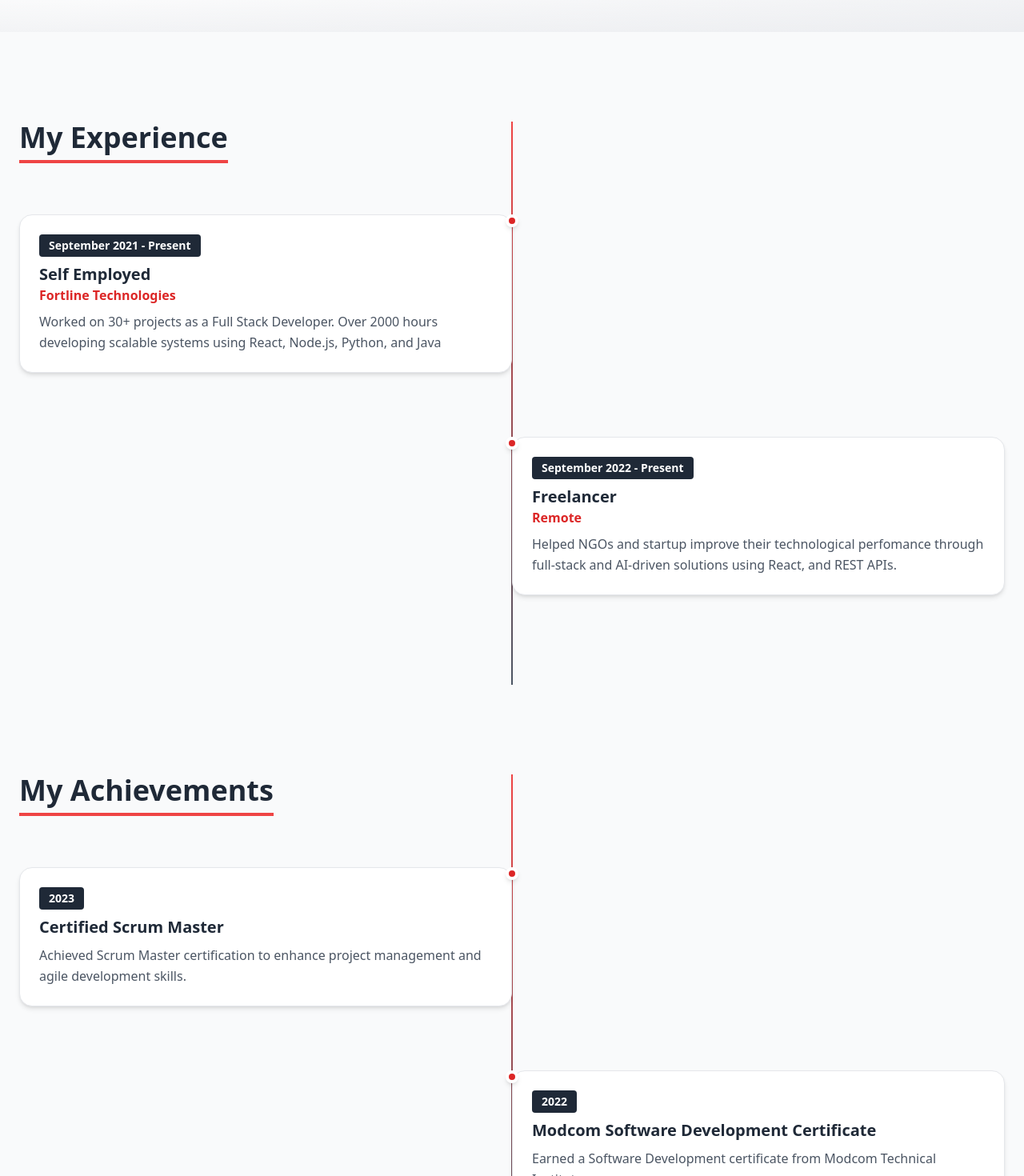
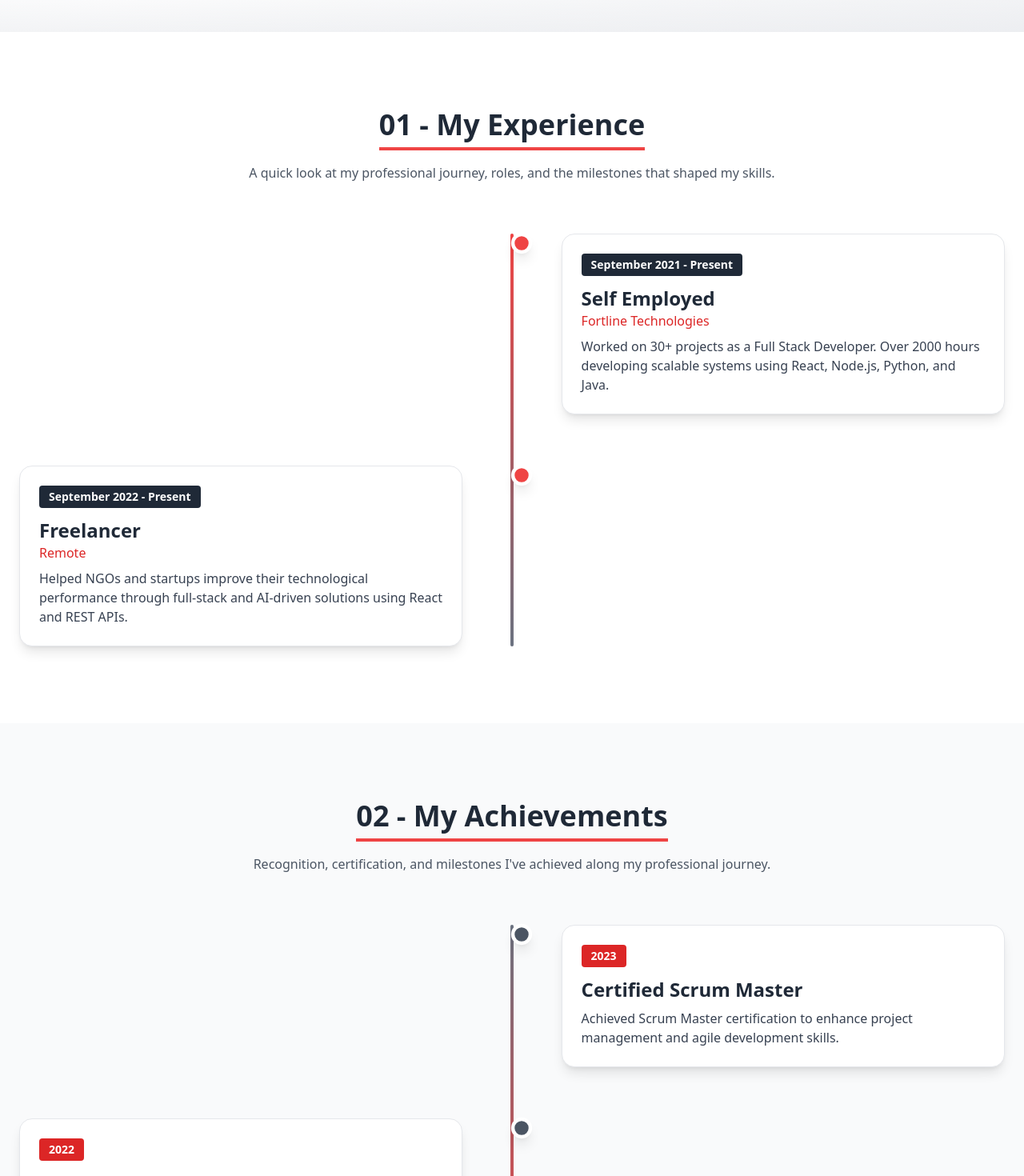
Before and after one commit to roney-muganda/Baraka-devfolio, a React (Vite) app: page / in a window 1280 px wide. Shown: the part 1330-2800 px from the top of the page at 80% size. Built offline with nearby package versions, Linux system fonts and the light colour scheme.

Commit message:
Add a scroll-fill animation on timeline  line and refined experience and achievements file

```diff
--- a/src/components/Achievements.jsx
+++ b/src/components/Achievements.jsx
@@ -1,23 +1,98 @@
-import { title } from "framer-motion/client";
-import TimelineSection from "./TimelineSection";
+import { motion, useScroll, useTransform } from "framer-motion";
+import { useRef } from "react";
 
 export default function Achievements() {
+  const ref = useRef(null);
+  const { scrollYProgress } = useScroll({
+    target: ref,
+    offset: ["0 1", "1.2 1"],
+  });
+
+  const lineHeight = useTransform(scrollYProgress, [0, 1], ["0%", "100%"]);
+
   const achievements = [
     {
       period: "2023",
       title: "Certified Scrum Master",
       subtitle: "",
       description:
-                "Achieved Scrum Master certification to enhance project management and agile development skills."
+        "Achieved Scrum Master certification to enhance project management and agile development skills.",
     },
     {
       period: "2022",
       title: "Modcom Software Development Certificate",
       subtitle: "",
       description:
-                "Earned a Software Development certificate from Modcom Technical Institute."
+        "Earned a Software Development certificate from Modcom Technical Institute.",
+    },
+  ];
+
+  return (
+    <section id="achievements" className="relative py-24 bg-gray-50">
+      <div className="container mx-auto px-6">
+        {/* Section Title */}
+        <motion.div
+          initial={{ opacity: 0, y: 40 }}
+          whileInView={{ opacity: 1, y: 0 }}
+          transition={{ duration: 0.8 }}
+          viewport={{ once: true }}
+          className="text-center mb-16"
+        >
+          <h2 className="text-4xl font-extrabold text-gray-800 border-b-4 border-red-500 inline-block pb-2">
+            02 - My Achievements
+          </h2>
+          <p className="text-gray-600 mt-4 max-w-2xl mx-auto">
+            Recognition, certification, and milestones I've achieved along my
+            professional journey.
+          </p>
+        </motion.div>
+
+        {/* Timeline */}
+        <div className="relative" ref={ref}>
+          {/* Static gray line */}
+          <div className="absolute left-1/2 transform -translate-x-1/2 w-1 h-full bg-gray-200 rounded-full"></div>
+
+          {/* Scroll-fill red/gray gradient line */}
+          <motion.div
+            className="absolute left-1/2 transform -translate-x-1/2 w-1 rounded-full bg-gradient-to-b from-gray-500 to-red-500 origin-top"
+            style={{ height: lineHeight }}
+          />
+
+          {/* Timeline Items */}
+          <div className="space-y-16">
+            {achievements.map((a, index) => (
+              <motion.div
+                key={index}
+                initial={{ opacity: 0, y: 40 }}
+                whileInView={{ opacity: 1, y: 0 }}
+                transition={{ duration: 0.7, delay: index * 0.2 }}
+                viewport={{ once: true }}
+                className={`relative flex flex-col md:flex-row ${
+                  index % 2 === 0 ? "md:pl-[55%]" : "md:pr-[55%]"
+                }`}
+              >
+                {/* Dot */}
+                <motion.div
+                  className="absolute left-1/2 transform -translate-x-1/2 w-6 h-6 bg-gray-600 border-4 border-white rounded-full shadow-lg"
+                  animate={{ scale: [1, 1.2, 1] }}
+                  transition={{ duration: 2, repeat: Infinity }}
+                />
+
+                {/* Card */}
+                <div className="bg-white shadow-lg rounded-2xl p-6 border border-gray-200 hover:shadow-2xl hover:scale-105 transition transform">
+                  <div className="text-sm font-semibold text-white bg-red-600 inline-block px-3 py-1 rounded">
+                    {a.period}
+                  </div>
+                  <h3 className="mt-3 text-2xl font-bold text-gray-800">
+                    {a.title}
+                  </h3>
+                  <p className="text-gray-700 mt-2">{a.description}</p>
+                </div>
+              </motion.div>
+            ))}
+          </div>
+        </div>
+      </div>
+    </section>
+  );
 }
-    ]
-
-    return <TimelineSection title="My Achievements" items={achievements}/>
-}
--- a/src/components/Experience.jsx
+++ b/src/components/Experience.jsx
@@ -1,23 +1,99 @@
-import { title } from "framer-motion/client";
-import TimelineSection  from "./TimelineSection";
+import { motion, useScroll, useTransform } from "framer-motion";
+import { useRef } from "react";
 
 export default function Experience() {
+  const ref = useRef(null);
+  const { scrollYProgress } = useScroll({
+    target: ref,
+    offset: ["0 1", "1.2 1"],
+  });
+
+  const lineHeight = useTransform(scrollYProgress, [0, 1], ["0%", "100%"]);
+
   const experiences = [
     {
       period: "September 2021 - Present",
       title: "Self Employed",
       subtitle: "Fortline Technologies",
       description:
-               "Worked on 30+ projects as a Full Stack Developer. Over 2000 hours developing scalable systems using React, Node.js, Python, and Java "
+        "Worked on 30+ projects as a Full Stack Developer. Over 2000 hours developing scalable systems using React, Node.js, Python, and Java.",
     },
     {
       period: "September 2022 - Present",
       title: "Freelancer",
       subtitle: "Remote",
       description:
-                "Helped NGOs and startup improve their technological perfomance through full-stack and AI-driven solutions using React, and REST APIs."
+        "Helped NGOs and startups improve their technological performance through full-stack and AI-driven solutions using React and REST APIs.",
+    },
+  ];
+
+  return (
+    <section id="experience" className="relative py-24 bg-white">
+      <div className="container mx-auto px-6">
+        {/* Section Title */}
+        <motion.div
+          initial={{ opacity: 0, y: 40 }}
+          whileInView={{ opacity: 1, y: 0 }}
+          transition={{ duration: 0.8 }}
+          viewport={{ once: true }}
+          className="text-center mb-16"
+        >
+          <h2 className="text-4xl font-extrabold text-gray-800 border-b-4 border-red-500 inline-block pb-2">
+            01 - My Experience
+          </h2>
+          <p className="text-gray-600 mt-4 max-w-2xl mx-auto">
+            A quick look at my professional journey, roles, and the milestones
+            that shaped my skills.
+          </p>
+        </motion.div>
+
+        {/* Timeline */}
+        <div className="relative" ref={ref}>
+          {/* Static gray line */}
+          <div className="absolute left-1/2 transform -translate-x-1/2 w-1 h-full bg-gray-200 rounded-full"></div>
+
+          {/* Scroll-fill red/gray gradient line */}
+          <motion.div
+            className="absolute left-1/2 transform -translate-x-1/2 w-1 rounded-full bg-gradient-to-b from-red-500 to-gray-500 origin-top"
+            style={{ height: lineHeight }}
+          />
+
+          {/* Timeline Items */}
+          <div className="space-y-16">
+            {experiences.map((exp, index) => (
+              <motion.div
+                key={index}
+                initial={{ opacity: 0, y: 40 }}
+                whileInView={{ opacity: 1, y: 0 }}
+                transition={{ duration: 0.7, delay: index * 0.2 }}
+                viewport={{ once: true }}
+                className={`relative flex flex-col md:flex-row ${
+                  index % 2 === 0 ? "md:pl-[55%]" : "md:pr-[55%]"
+                }`}
+              >
+                {/* Dot */}
+                <motion.div
+                  className="absolute left-1/2 transform -translate-x-1/2 w-6 h-6 bg-red-500 border-4 border-white rounded-full shadow-lg"
+                  animate={{ scale: [1, 1.2, 1] }}
+                  transition={{ duration: 2, repeat: Infinity }}
+                />
+
+                {/* Card */}
+                <div className="bg-white shadow-lg rounded-2xl p-6 border border-gray-200 hover:shadow-2xl hover:scale-105 transition transform">
+                  <div className="text-sm font-semibold text-white bg-gray-800 inline-block px-3 py-1 rounded">
+                    {exp.period}
+                  </div>
+                  <h3 className="mt-3 text-2xl font-bold text-gray-800">
+                    {exp.title}
+                  </h3>
+                  <p className="text-red-600 font-medium">{exp.subtitle}</p>
+                  <p className="text-gray-700 mt-2">{exp.description}</p>
+                </div>
+              </motion.div>
+            ))}
+          </div>
+        </div>
+      </div>
+    </section>
+  );
 }
-    ]
-
-    return <TimelineSection title="My Experience" items={experiences}/>
-}
--- a/src/components/TimelineSection.jsx
+++ /dev/null
@@ -1,62 +0,0 @@
-import { motion, useScroll, useTransform } from "framer-motion"
-import { i } from "framer-motion/client"
-import { useRef } from "react"
-
-export default function TimelineSection({ title, items }) {
-    const ref = useRef(null)
-    const { scrollYProgress }  = useScroll({
-        target: ref,
-        offset: ["0 1", "1.2 1"]
-    })
-
-    const lineHeight =  useTransform(scrollYProgress, [0, 1], ["0%", "100%"])
-
-    return (
-        <section
-          ref={ref}
-          className="relative container mx-auto px-6 py-20 md:py-28"
-        >
-            <h2 className="text-4xl font-extrabold mb-16 text-gray-800 border-b-4 border-red-500 inline-block pb-2">
-                {title}
-            </h2>
-
-            <div className="absolute left-8 md:left-1/2 transform md:-translate-x-1/2 top-28 bottom-0 w-[2px] bg-gray-300">
-                <motion.div
-                  style={{ height: lineHeight }}
-                  className="absolute top-0 left-0 w-[2px] bg-gradient-to-b from-red-500 to-gray-600"
-                />
-            </div>
-
-            <div className="flex flex-col gap-20">
-                 {items.map ((item, i) => (
-                    <motion.div
-                       key={i}
-                       className={`relative md:w-1/2 ${
-                       i % 2 === 0 ? "md:self-start" : "md:self-end"
-                       }`}
-                       initial={{ opacity: 0, y: 40 }}
-                       whileInView={{ opacity: 1, y: 0 }}
-                       transition={{ duration: 0.6, delay: i * 0.1 }}
-                       viewport={{ once: true}}
-                    >
-                        <div
-                            className={`absolute w-4 h-4 rounded-full bg-red-600 border-4 border-white shadow-md ${
-                              i % 2 === 0
-                                ? "left-[-2.35rem] md:left-auto md:right-[-0.5rem]"
-                                : "left-[-2.35rem] md:left-[-0.5rem]"
-                            }`}
-                        />
-                        <div className="bg-white border border-gray-200 rounded-2xl shadow-md p-6 hover:shadow-lg transition">
-                            <div className="text-sm font-semibold bg-gray-800 text-white inline-block px-3 py-1 rounded mb-2">
-                                {item.period}
-                            </div>
-                            <h3 className="text-xl font-bold text-gray-800">{item.title}</h3>
-                            <p className="text-red-600 font-semibold mb-2 ">{item.subtitle}</p>
-                            <p className="text-gray-600 leading-relaxed">{item.description}</p>
-                        </div>
-                    </motion.div>
-                 ))}
-            </div>
-        </section>
-    )
-}
```
Lines whose indentation alone changed are shown as unchanged.
